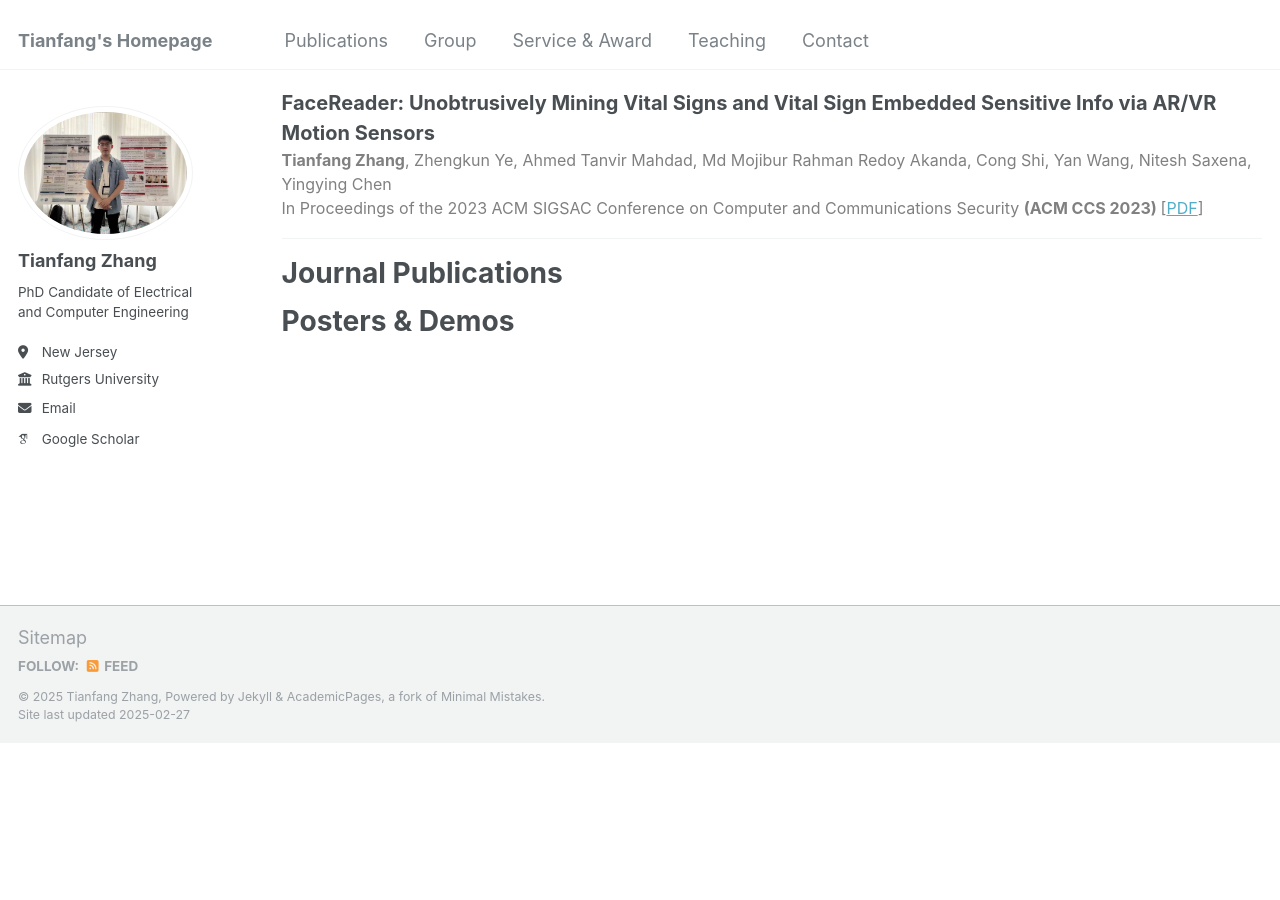
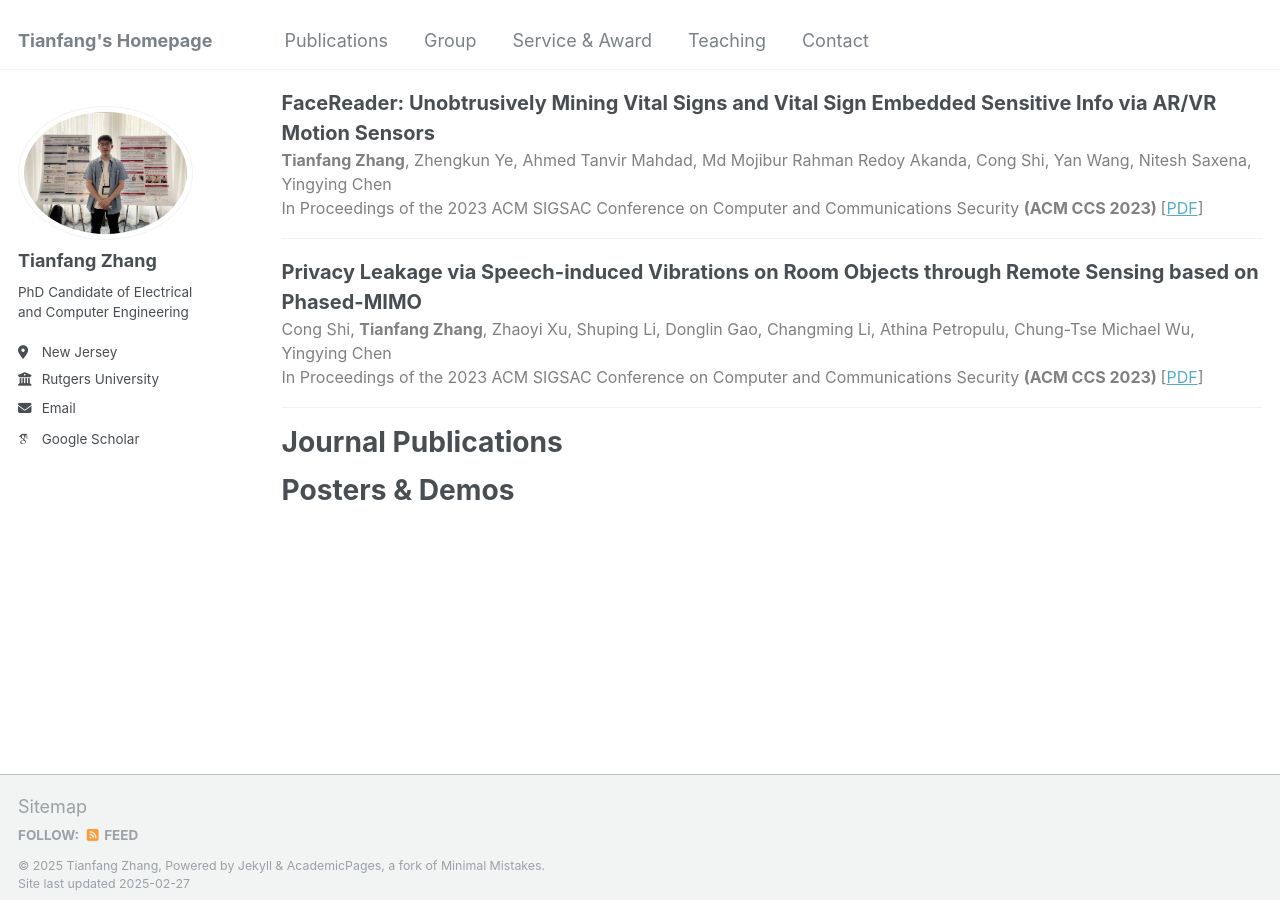
Before and after one commit to tianfang96/tianfang96.github.io, a Jekyll site: the page built from _pages/publications.html, in a window 1280 px wide and 900 px high, scrolled down 740 px. Built offline with Jekyll 4.4.1, drawn with Linux system fonts in a browser that asks for light colours; some web fonts are replaced; before the commit the page ends 1483 px from its top, so only the background shows below that.

Commit message:
Update publications.html

```diff
--- a/_pages/publications.html
+++ b/_pages/publications.html
@@ -68,5 +68,16 @@ author_profile: true
   In Proceedings of the 2023 ACM SIGSAC Conference on Computer and Communications Security <strong>(ACM CCS 2023) </strong> [<a href="https://web.njit.edu/~cs638/paper/FaceReader%20Unobtrusively%20Mining%20Vital%20Signs%20and%20Vital%20Sign%20Embedded%20Sensitive%20Info%20via%20ARVR%20Motion%20Sensors.pdf">PDF</a>]
 </div>
 <hr>
+
+<div style="font-size: 20px; font-weight: bold;">
+  Privacy Leakage via Speech-induced Vibrations on Room Objects through Remote Sensing based on Phased-MIMO
+</div>
+<div style="font-size: 16px; color: gray;">
+  Cong Shi, <strong>Tianfang Zhang</strong>, Zhaoyi Xu, Shuping Li, Donglin Gao, Changming Li, Athina Petropulu, Chung-Tse Michael Wu, Yingying Chen
+</div>
+<div style="font-size: 16px; color: gray;">
+  In Proceedings of the 2023 ACM SIGSAC Conference on Computer and Communications Security <strong>(ACM CCS 2023) </strong> [<a href="https://web.njit.edu/~cs638/paper/Privacy%20Leakage%20via%20Speech-induced%20Vibrations%20on%20Room%20Objects.pdf">PDF</a>]
+</div>
+<hr>
 <h1>Journal Publications</h1>
 <h1>Posters & Demos</h1>
```
